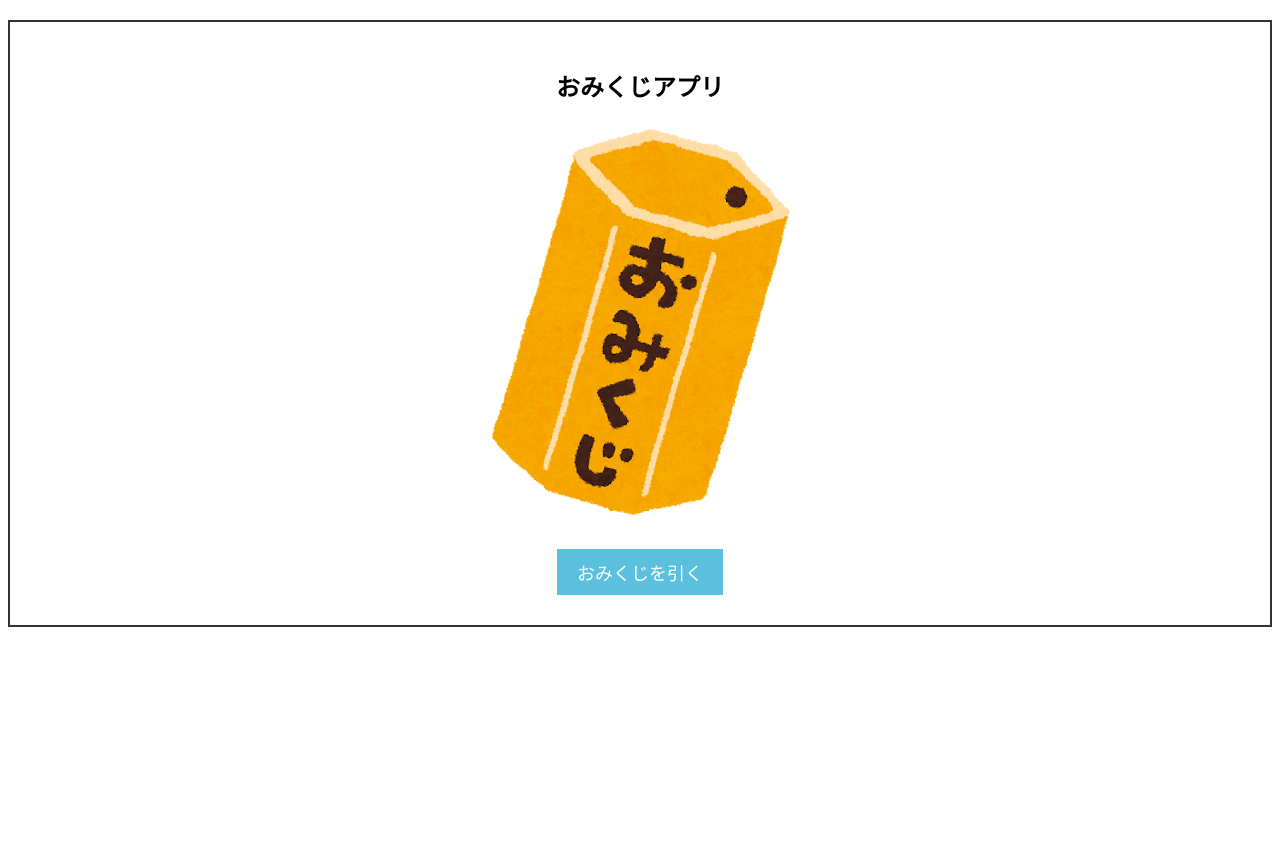
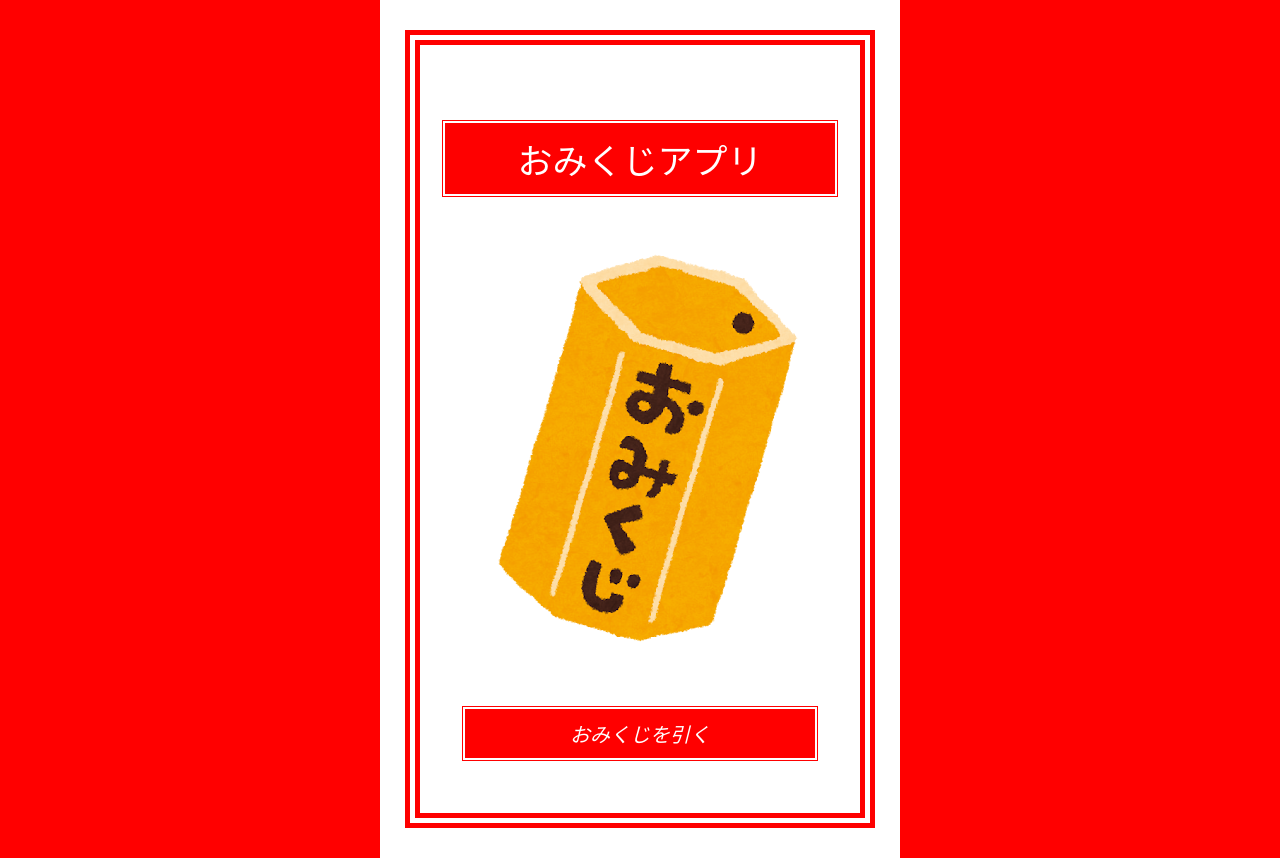
Before and after one commit to iro-has/practice, a plain HTML site: page js-omikuji/omikuji.html in a window 1280 px wide. Before the commit the page ends 800 px from the top, so only its background shows below. Drawn offline with Linux system fonts and the light colour scheme.

Commit message:
おみくじアプリのレイアウトを変更

```diff
--- a/js-omikuji/omikuji.css
+++ b/js-omikuji/omikuji.css
@@ -1,25 +1,46 @@
+html {
+    background-color: #ff0000;
+}
+
+body {
+    margin: 0 auto;
+    padding: 20px;
+    max-width: 480px;
+    display: block;
+    background-color: #fff;
+}
+
 .omikuji {
     text-align: center;
-    padding: 30px;
-    border: 2px solid #333;
+    padding: 50px 20px;
     font-size: 20px;
-    margin-top: 20px;
+    margin: 10px 5px;
+    border: double 15px #fe0000;
+    height: 100%;
 }
 .omikuji-headline {
-    font-size: 24px;
+    font-size: 35px;
     font-weight: bold;
-    margin-bottom: 15px;
+    margin-bottom: 50px;
+    background-color: #fe0000;
+    color: #fff;
+    padding: 10px;
+    font-family: "Yu Mincho", "serif";
+    font-weight: 400;
+    border: double 5px #fff;
 }
 .omikuji-result {
-    font-size: 22px;
-    color: #d9534f;
-    margin: 20px;
+        margin: 50px;
 }
 .omikuji-button {
-    background-color: #5bc0de;
+    background-color: #ff0000;
     color: #fff;
-    padding: 10px 20px;
-    border: none;
+    font-style: "Yu Mincho", "serif";
+    font-weight: 400;
+    width: 90%;
+    border: double 5px #fff;
     cursor: pointer;
-    font-size: 18px;
+    font-size: 20px;
+    font-style: italic;
+    padding: 10px;
 }
--- a/js-omikuji/omikuji.js
+++ b/js-omikuji/omikuji.js
@@ -13,8 +13,6 @@ function onClickButton() {
     //３．数秒後に画像が止まる処理
     setTimeout(() => {
         clearInterval(timer);
-    }, 3000);
+    }, 2000);
 };
 document.querySelector('#js-button').addEventListener('click', onClickButton);
-
-//３．数秒後に画像が止まる処理
```
Also changed, not shown: 1 other file.
